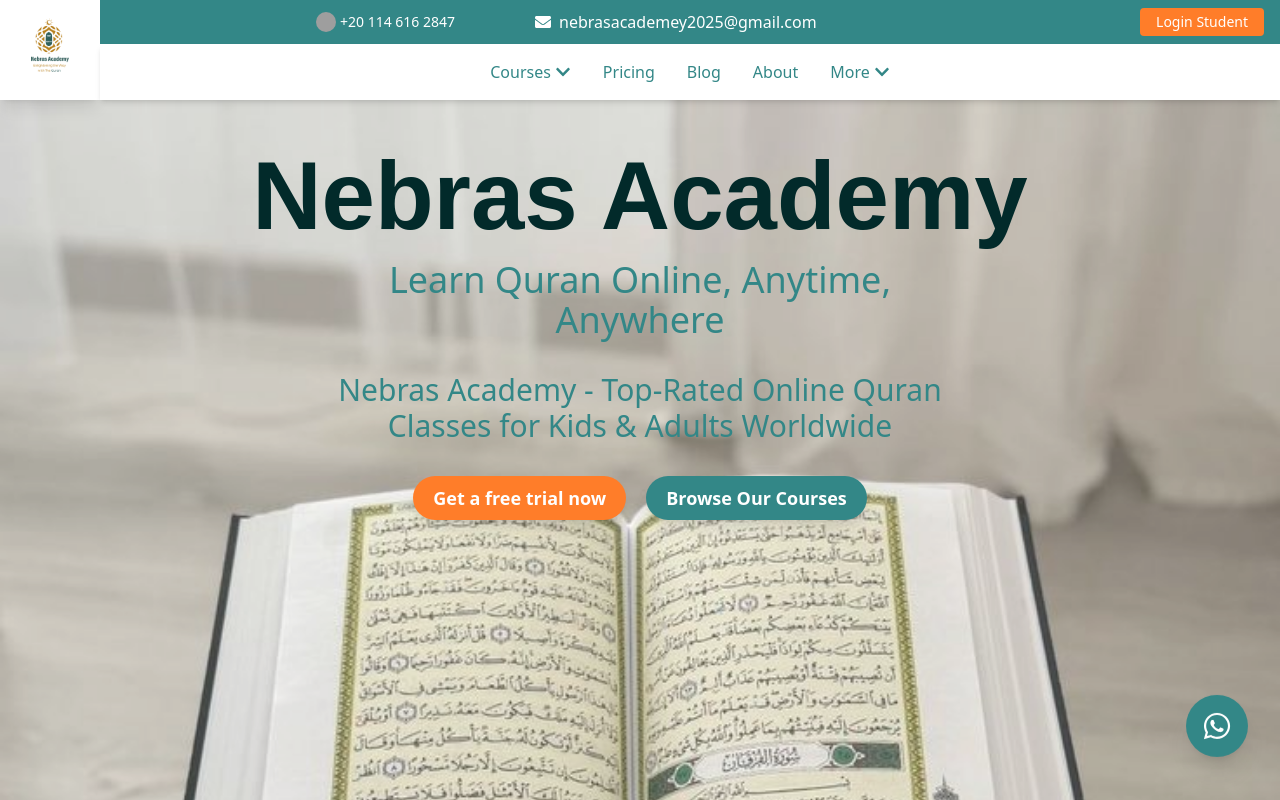
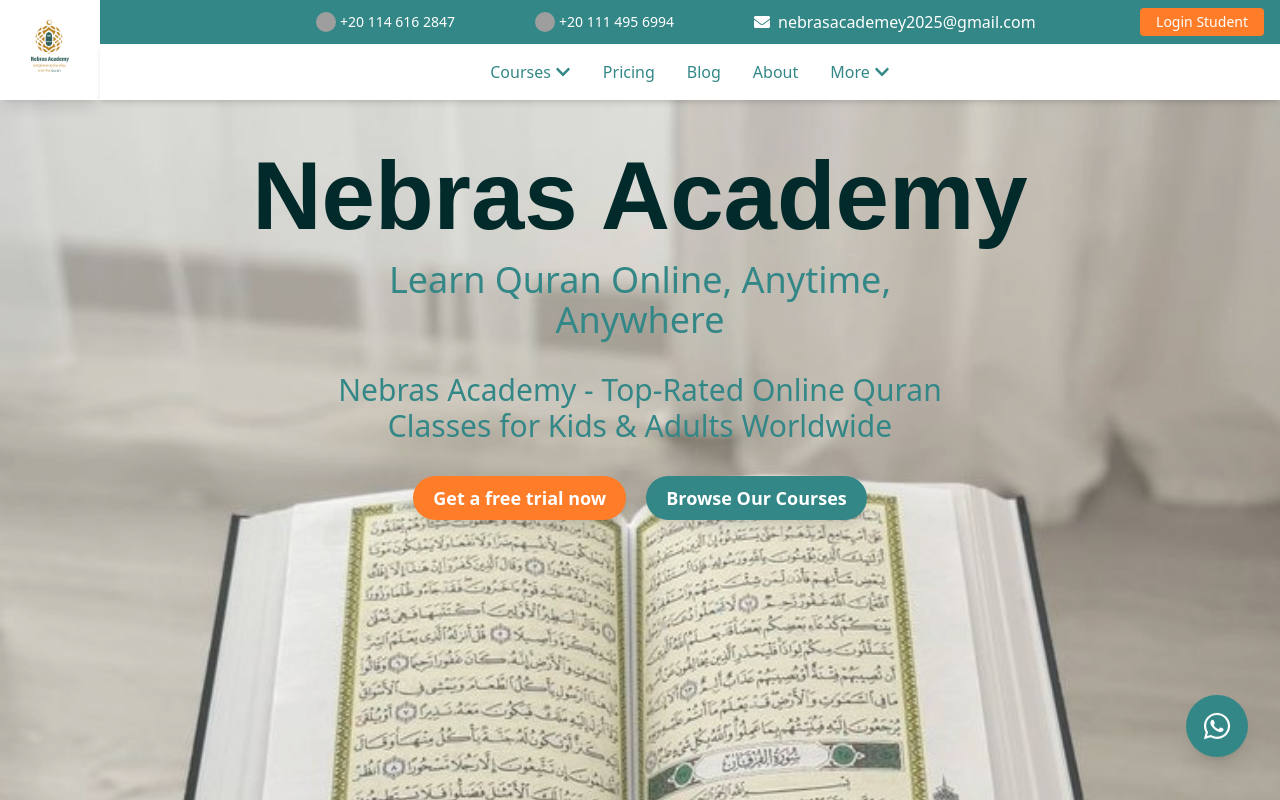
Before and after one commit to abdelrahmanfathyradwan/nebrasAcademy, a React (Vite) app: page / in a window 1280 px wide. Shown: the top 800 px of the page. Built offline with nearby package versions, Linux system fonts and the light colour scheme; grey boxes are pictures that could not be loaded.

Commit message:
Add Egypt flag and contact info to Navbar

```diff
--- a/src/components/Navbar.jsx
+++ b/src/components/Navbar.jsx
@@ -70,6 +70,19 @@
                    href="tel:+201146162847"
                   >
                   +20 114 616 2847
+                  </a>
+                </span>
+                <span className='flex items-center text-sm'>
+                  <img
+                    src='https://flagcdn.com/w20/eg.png' // علم مصر من flagcdn
+                    alt='Egypt Flag'
+                    className='w-5 h-5 mr-1 rounded-full'
+                  />
+                  <a
+                   dir='ltr'
+                   href="tel:+201114956994"
+                  >
+                  +20 111 495 6994
                   </a>
                 </span>
                  <a
```
